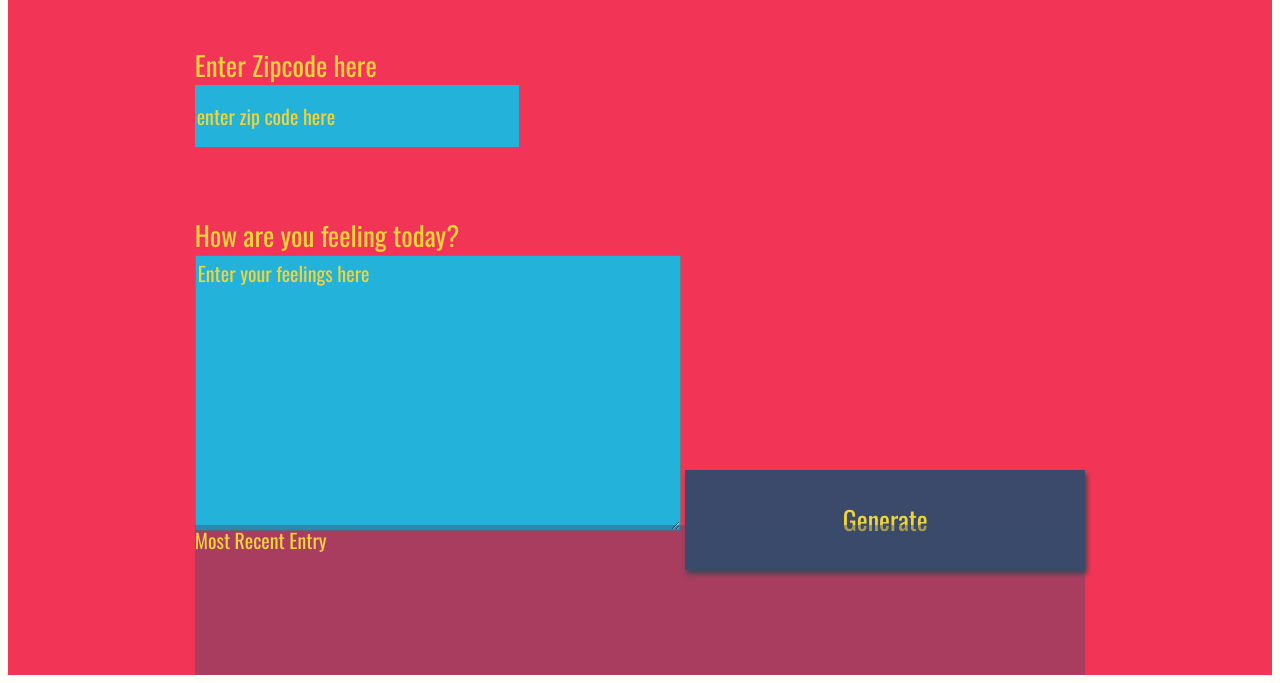
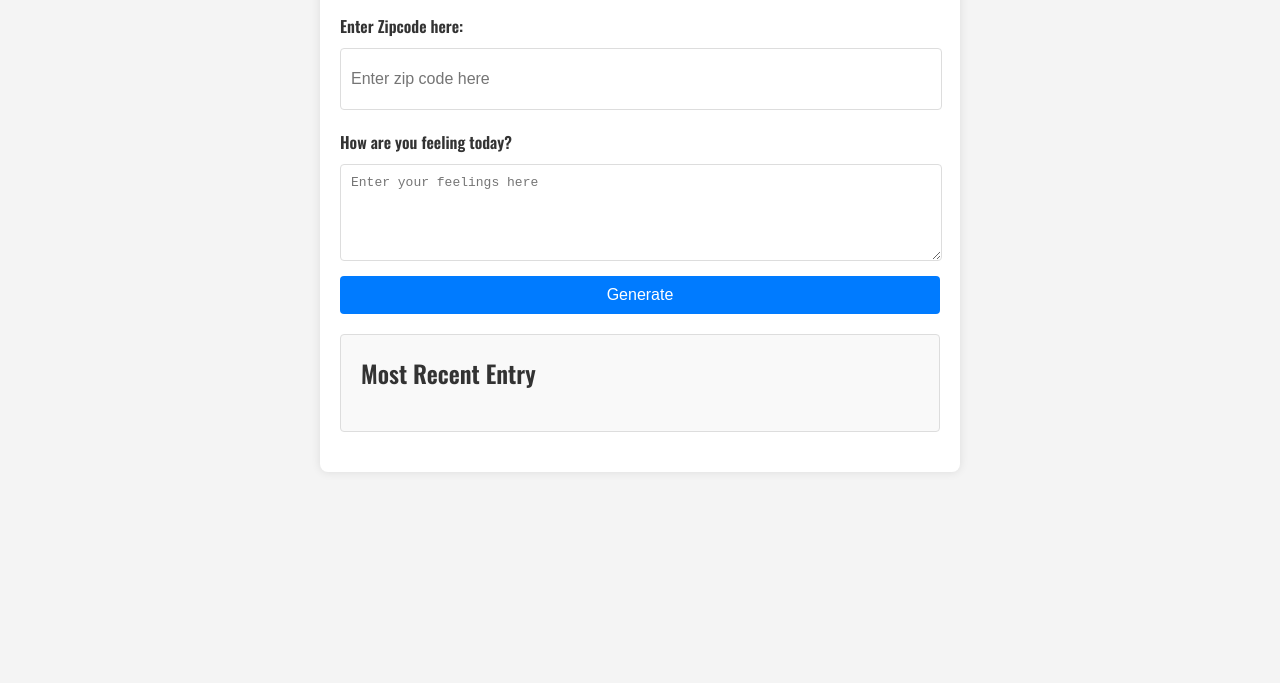
Before and after one commit to BasharMasarwi/weather-journal-app, a website: page website/index.html in a window 1280 px wide. Shown: the part 133-816 px from the top of the page. Drawn offline with nearby package versions, Linux system fonts and the light colour scheme; a web font is replaced by a local one.

Commit message:
Edit app.js

```diff
--- a/server.js
+++ b/server.js
@@ -1,5 +1,5 @@
 // Setup empty JS object to act as endpoint for all routes
-projectData = {};
+projectData = [];
 
  const express = require('express');
  const app = express();
--- a/website/app.js
+++ b/website/app.js
@@ -2,70 +2,77 @@
 
 // Create a new date instance dynamically with JS
 let d = new Date();
-let newDate = d.getMonth()+'.'+ d.getDate()+'.'+ d.getFullYear();
+let newDate = d.getMonth() + 1 + "." + d.getDate() + "." + d.getFullYear();
 
-let baseURL = 'https://api.openweathermap.org/data/2.5/weather?zip=';
-let apiKey = '&appid=1b5fe91b6fec40c9d2b88539872d1846&units=metric';
-
+let baseURL = "https://api.openweathermap.org/data/2.5/weather?zip=";
+let apiKey = "&appid=1b5fe91b6fec40c9d2b88539872d1846&units=metric";
 
 // Event listener to add function to existing HTML DOM element
-document.getElementById('generate').addEventListener('click', performAction);
+ document.getElementById("generate").addEventListener("click", performAction);
 
+function performAction(e) {
+  const zip = document.getElementById("zip").value;
+  const fellings = document.getElementById("feelings").value;
 
-function performAction(e){
-    const zip = document.getElementById('zip').value;
-    const fellings = document.getElementById('feelings').value;
+  getWeatherData(baseURL, zip, apiKey).then(function (data) {
+    console.log(data);
+    postData("/add", {
+      date: newDate,
+      temp: data.main.temp,
+      content: fellings,
+    })
+      updateUI();
 
-    getWeatherData(baseURL, zip, apiKey)
-    .then(function(data){
-        console.log(data);
-        postData('/add', {date: newDate, temp:data.list[0].main.temp, content: fellings});
-        updateUI();
-    })
+  });
 }
 
 // Function to GET Web API Data
-const getWeatherData = async (baseURL, zip, apiKey)=>{
-    const res = await fetch(baseURL+zip+apiKey);
-    try{
+const getWeatherData = async (baseURL, zip, apiKey) => {
+  const res = await fetch(baseURL + zip + apiKey);
+  try {
     const data = await res.json();
     console.log(data);
     return data;
-    }catch(error){
+  } catch (error) {
     console.log("error", error);
   }
-}
+};
 
 // Function to POST data
-const postData = async ( url = '', data = {})=>{
+const postData = async (url = "", data = {}) => {
   console.log(data);
   const response = await fetch(url, {
-    method: 'POST', // *GET, POST, PUT, DELETE, etc.
-    credentials: 'same-origin', // include, *same-origin, omit
+    method: "POST", // *GET, POST, PUT, DELETE, etc.
+    credentials: "same-origin", // include, *same-origin, omit
     headers: {
-        'Content-Type': 'application/json',
+      "Content-Type": "application/json",
     },
     body: JSON.stringify(data), // body data type must match "Content-Type" header
   });
-    try{
+  try {
     const newData = await response.json();
     console.log(newData);
     return newData;
-    }catch(error){
+  } catch (error) {
     console.log("error", error);
   }
-}
+};
 
 // Function to GET Project Data
 const updateUI = async () => {
-    const request = await fetch('/all');
-    try{
+  const request = await fetch("/all");
+  try {
     const allData = await request.json();
     console.log(allData);
-        document.getElementById('date').innerHTML = 'Date: '+ allData[0].date;
-        document.getElementById('temp').innerHTML = 'Temperature: '+ allData[0].temp;
-        document.getElementById('content').innerHTML = 'Content: '+ allData[0].content;
-    }catch(error){
+    document.getElementById("date").innerHTML = `Date:  ${newDate}`;
+    document.getElementById(
+      "temp"
+    ).innerHTML = `Temperature:   ${allData[0].temp}`;
+    document.getElementById(
+      "content"
+    ).innerHTML = `Content:  ${allData[0].content}`;
+  } catch (error) {
     console.log("error", error);
   }
-}
+};
+document.getElementById("generate").addEventListener("click", updateUI);
--- a/website/index.html
+++ b/website/index.html
@@ -7,29 +7,28 @@
     <link rel="stylesheet" href="style.css">
 </head>
 <body>
-<div id = "app">
-  <div class ="holder headline">
+    <div id="app">
+        <div class="holder headline">
             Weather Journal App
         </div>
-  <div class ="holder zip">
-    <label for="zip">Enter Zipcode here</label>
-    <input type="text" id="zip" placeholder="enter zip code here">
+        <div class="holder zip">
+            <label for="zip">Enter Zipcode here:</label>
+            <input type="text" id="zip" placeholder="Enter zip code here">
         </div>
-  <div class ="holder feel">
+        <div class="holder feel">
             <label for="feelings">How are you feeling today?</label>
-    <textarea class= "myInput" id="feelings" placeholder="Enter your feelings here" rows="9" cols="50"></textarea>
-    <button id="generate" type = "submit"> Generate </button>
+            <textarea class="myInput" id="feelings" placeholder="Enter your feelings here" rows="5" cols="50"></textarea>
+            <button id="generate" type="submit">Generate</button>
         </div>
-  <div class ="holder entry">
-    <div class = "title">Most Recent Entry</div>
-   <div id = "entryHolder">
-    <div id = "date"></div>
-   <div id = "temp"></div>
-   <div id = "content"></div>
+        <div class="holder entry">
+            <div class="title">Most Recent Entry</div>
+            <div id="entryHolder">
+                <div id="date" class="entry-item"></div>
+                <div id="temp" class="entry-item"></div>
+                <div id="content" class="entry-item"></div>
             </div>
         </div>
     </div>
     <script src="app.js" type="text/javascript"></script>
-
 </body>
 </html>
--- a/website/style.css
+++ b/website/style.css
@@ -1,111 +1,80 @@
-body{
-    background: #fffff8;
-    font-family: -apple-system, BlinkMacSystemFont, sans-serif;
+body {
+    font-family: 'Oswald', sans-serif;
+    background-color: #f4f4f4;
+    color: #333;
+    margin: 0;
+    padding: 0;
 }
 
-#app{
-    display: grid;
-    grid-auto-rows: minmax(150px, auto);
-    /* grid-template-columns:  */
-    height:100vh;
-    background: #f23557;
-    color: #f0d43a;
-    justify-content: center;
-    grid-gap: 1em;
-    font-size: 20px;
-    font-family: 'Oswald', sans-serif;
+#app {
+    max-width: 600px;
+    margin: 50px auto;
+    padding: 20px;
+    background: #fff;
+    box-shadow: 0 0 10px rgba(0,0,0,0.1);
+    border-radius: 8px;
 }
 
-.holder{
-
-}
-
-.entry{
-    background: rgba(59, 74, 107, .4);
-}
-
-#entryHolder{
-
-}
-
-#date{
-
-}
-
-#temp{
-
-}
-
-#content{
-
+.holder {
+    margin-bottom: 20px;
 }
 
 .headline {
-
-}
-.title{
-
+    font-size: 2em;
+    font-weight: 700;
+    text-align: center;
+    margin-bottom: 30px;
 }
 
-/*  Basic Styling To Override Default For Basic HTML Elements */
-label{
-    display:block;
-    font-size: 27px;
+.holder label {
+    display: block;
+    font-weight: 600;
+    margin-bottom: 10px;
 }
 
-input{
-    display:block;
-    height: 60px;
-    width: 320px;
-    background:#22b2da;
-    color: #f0d43a;
-    font-size: 20px;
-    font-family: 'Oswald', sans-serif;
-    border: none;
+.holder input, .holder textarea {
+    width: calc(100% - 20px);
+    padding: 10px;
+    font-size: 1em;
+    border: 1px solid #ddd;
+    border-radius: 4px;
 }
 
-button{
-    width: 400px;
-    height: 100px;
-    background: #3b4a6b;
-    color: #f0d43a;
-    font-size: 26px;
-    font-family: 'Oswald', sans-serif;
-    border: none;
-    box-shadow: 2px 4px 5px #444;
-}
-h1{
-    font-size: 36px;
+.holder input {
+    height: 40px;
 }
 
-textarea{
-    background:#22b2da;
-    color: #f0d43a;
-    font-size: 20px;
-    font-family: 'Oswald', sans-serif;
-}
-/* Reset style for HTML element on active to have no border*/
-input:focus,
-select:focus,
-textarea:focus,
-button:focus {
-    outline: none;
-}
-/* Style for Placeholder Text*/
-::placeholder { /* Firefox, Chrome, Opera */
-    color: #f0d43a;
-    font-family: 'Oswald', sans-serif;
-
+.holder button {
+    display: block;
+    width: 100%;
+    padding: 10px;
+    background: #007BFF;
+    color: #fff;
+    border: none;
+    border-radius: 4px;
+    font-size: 1em;
+    cursor: pointer;
+    margin-top: 10px;
 }
 
-:-ms-input-placeholder { /* Internet Explorer 10-11 */
-    color: #f0d43a;
-    font-family: 'Oswald', sans-serif;
-
+.holder button:hover {
+    background: #0056b3;
 }
 
-::-ms-input-placeholder { /* Microsoft Edge */
-    color: #f0d43a;
-    font-family: 'Oswald', sans-serif;
+.entry {
+    background: #f9f9f9;
+    padding: 20px;
+    border: 1px solid #ddd;
+    border-radius: 4px;
+}
 
+.title {
+    font-size: 1.5em;
+    font-weight: 600;
+    margin-bottom: 20px;
 }
+
+.entry-item {
+    margin-bottom: 10px;
+    font-size: 1.1em;
+}
```
Lines whose indentation alone changed are shown as unchanged.
